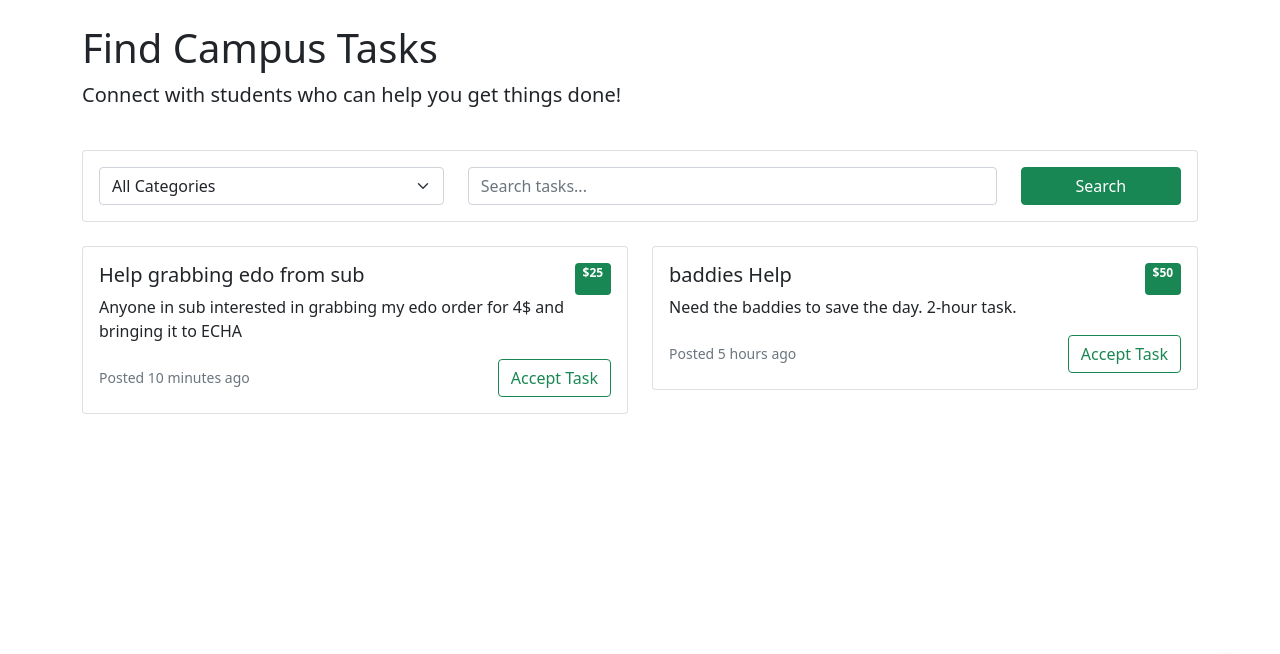
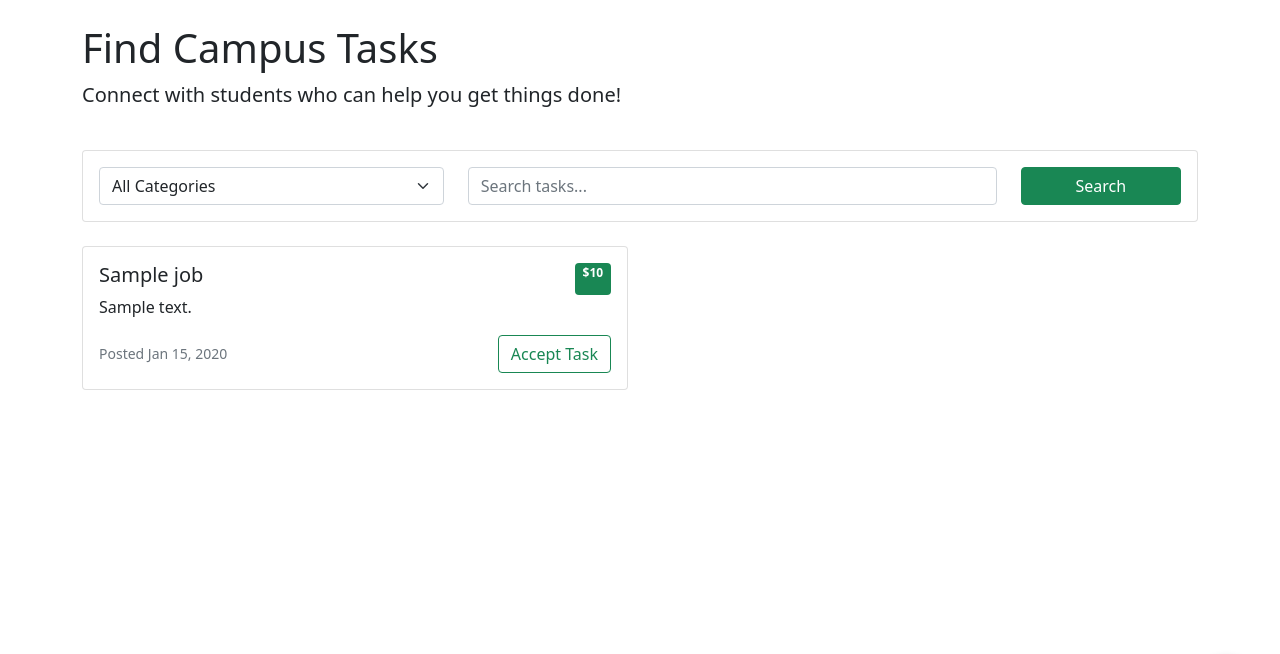
Before and after one commit to kuznimyk/mixed-baddies_fixed, a Flask app: template templates/index.html in a window 1280 px wide. Shown: the part 59-713 px from the top of the page. Run offline with Flask 3, Linux system fonts and the light colour scheme; the template is opened without the code that fills it: most values are stand-ins (such as "Sample title", 1, 10 or a date in 2020); some libraries are stand-ins or nearby versions.

Commit message:
connected backend to mongo, and now jobs are displayed on home page

```diff
--- a/app.py
+++ b/app.py
@@ -13,7 +13,7 @@ app = Flask(__name__, static_folder='static', static_url_path='/')
 CORS(app)
 
 # Configuration
-app.config["MONGO_URI"] = "mongodb+srv://root:Qwerty%2B1@cluster0.q3gur.mongodb.net/CampusGig?retryWrites=true&w=majority&appName=Cluster0"
+app.config["MONGO_URI"] = "mongodb://localhost:27017/campusdash"
 app.config["JWT_SECRET_KEY"] = "supersecretkey"  # Change this in production
 app.config["SECRET_KEY"] = "anothersecretkey"  # For session management
 app.config["UPLOAD_FOLDER"] = "static/uploads"
@@ -126,23 +126,8 @@ food_delivery_schema = {
 }
 
 # Helper functions for job operations
-def create_job(job_type, job_data):
-    """Create a new job of specified type"""
-    job_data["created_at"] = datetime.datetime.utcnow()
-    job_data["updated_at"] = datetime.datetime.utcnow()
-    job_data["status"] = "open"
 
-    collection_map = {
-        "creative_work": mongo.db.creative_work,
-        "academic_help": mongo.db.academic_help,
-        "food_delivery": mongo.db.food_delivery
-    }
 
-    collection = collection_map.get(job_type)
-    if not collection:
-        raise ValueError("Invalid job type")
-
-    return collection.insert_one(job_data)
 
 def get_user_jobs(user_id, job_type=None):
     """Get all jobs posted by a user, optionally filtered by type"""
@@ -190,7 +175,7 @@ def complete_job(job_id, data):
         "job_type": job["job_type"],
         "user_info": job["user_info"],
         "respondent_info": job["respondent_info"],
-        "completion_time": datetime.datetime.utcnow(),
+        "completion_time": datetime.now(),
         "photo_verification": data.get("photo_verification"),
         "user_confirmation": data.get("user_confirmation", False),
         "respondent_confirmation": data.get("respondent_confirmation", False)
@@ -228,8 +213,17 @@ def inject_user():
 # Public routes
 @app.route("/")
 def home():
-    tasks = mongo.db.jobs.find({"status": "open"}).limit(10)
-    return render_template('index.html', tasks=tasks, logged_in= 'user_id' in session)
+    try:
+        jobs = get_all_jobs()
+        print("Jobs fetched for homepage:", jobs)  # Debugging print
+        formatted_jobs = [format_job_for_display(job) for job in jobs]
+        return render_template('index.html', jobs=formatted_jobs, logged_in='user_id' in session)
+    except Exception as e:
+        print("Error loading jobs:", str(e))
+        flash("Error loading jobs.", "danger")
+        return render_template('index.html', jobs=[], logged_in='user_id' in session)
+
+
 
 # Authentication routes
 @app.route("/signup", methods=["GET", "POST"])
@@ -264,7 +258,7 @@ def signup_page():
             "degree": request.form.get("degree", ""),
             "balance": 0.0,
             "role": "user",
-            "created_at": datetime.datetime.utcnow()
+            "created_at": datetime.now()
         }
 
         user_id = mongo.db.users.insert_one(user_data).inserted_id
@@ -352,7 +346,7 @@ def jobs():
         job_data = {
             "place": data["place"],
             "meet_place": data.get("meet_place", "IN PERSON"),
-            "post_time": datetime.datetime.utcnow(),
+            "post_time": datetime.now(),
             "meet_time": data.get("meet_time"),
             "job_price": float(data.get("job_price", 0)),
             "job_details": data["job_details"],
@@ -467,7 +461,7 @@ def complete_job():
             "job_type": job["job_type"],
             "user_info": job["user_info"],
             "respondent_info": job["respondent_info"],
-            "completion_time": datetime.datetime.utcnow(),
+            "completion_time": datetime.now(),
             "photo_verification": data.get("photo_verification"),
             "user_confirmation": data.get("user_confirmation", False),
             "respondent_confirmation": data.get("respondent_confirmation", False)
@@ -499,21 +493,9 @@ def complete_job():
         return jsonify({"error": "Failed to complete job"}), 500
 
 # Example: Creating a new creative work job
-@app.route("/create_job", methods=["POST"])
-@login_required
-def create_new_job():
-    current_user_id = session.get('user_id')
-    job_data = {
-        "user_id": ObjectId(current_user_id),
-        "job_title": request.form.get("job_title"),
-        "job_description": request.form.get("job_description"),
-        "fee": float(request.form.get("fee")),
-        "meetup_type": request.form.get("meetup_type"),
-        "datetime": datetime.datetime.utcnow()
-    }
-    create_job("creative_work", job_data)
-    flash("Job created successfully!", "success")
-    return redirect(url_for('dashboard'))
+
+
+
 
 # In your signup route
 @app.route("/signup", methods=["POST"])
@@ -539,7 +521,7 @@ def signup():
         "profile_image": profile_image,
         "balance": 0.0,
         "role": "user",
-        "created_at": datetime.datetime.utcnow()
+        "created_at": datetime.now()
     }
 
     mongo.db.users.insert_one(user_data)
@@ -571,6 +553,229 @@ def update_profile_image():
 
     return jsonify({"error": "Invalid file type"}), 400
 
+# Update the create_job function in app.py
+# Add this to your app.py
+
+@app.route("/create_new_job", methods=["POST"])
+@login_required
+def create_new_job():
+    try:
+        # Debug: Print all form data
+        print("Received form data:", request.form.to_dict())
+
+        job_type = request.form.get("job_type")
+        if not job_type:
+            flash("Job type is required", "danger")
+            return redirect(url_for('dashboard'))
+
+        # Debug: Print fee value specifically
+        fee_str = request.form.get("fee")
+        print(f"Raw fee value: {fee_str}")
+        print(f"Fee type: {type(fee_str)}")
+
+        # Parse and validate fee
+        try:
+            if fee_str and fee_str.strip():
+                fee = float(fee_str)
+                print(f"Converted fee: {fee}")
+                print(f"Converted fee type: {type(fee)}")
+                if fee < 0:
+                    raise ValueError("Fee cannot be negative")
+            else:
+                fee = 0.0
+                print("No fee provided, defaulting to 0.0")
+        except ValueError as e:
+            print(f"Fee conversion error: {str(e)}")
+            flash(f"Invalid fee value: {str(e)}", "danger")
+            return redirect(url_for('dashboard'))
+
+        # Create job data with explicit fee
+        job_data = {
+            "user_id": session.get('user_id'),
+            "fee": fee,  # Use the validated fee
+            "datetime": request.form.get("datetime"),
+            "meetup_type": request.form.get("meetup_type", "VIRTUAL")
+        }
+
+        print("Job data before type-specific updates:", job_data)
+
+        # Add job type specific fields
+        if job_type == "creative_work":
+            if not request.form.get("job_title"):
+                raise ValueError("Job title is required")
+            if not request.form.get("job_description"):
+                raise ValueError("Job description is required")
+
+            job_data.update({
+                "job_title": request.form.get("job_title"),
+                "job_description": request.form.get("job_description"),
+                "location": request.form.get("location") if request.form.get("meetup_type") == "IN_PERSON" else None
+            })
+        elif job_type == "academic_help":
+            if not request.form.get("subject"):
+                raise ValueError("Subject is required")
+            if not request.form.get("problem_description"):
+                raise ValueError("Problem description is required")
+
+            job_data.update({
+                "subject": request.form.get("subject"),
+                "problem_description": request.form.get("problem_description"),
+                "location": request.form.get("location") if request.form.get("meetup_type") == "IN_PERSON" else None
+            })
+        elif job_type == "food_delivery":
+            if not request.form.get("restaurant_name"):
+                raise ValueError("Restaurant name is required")
+            if not request.form.get("order_description"):
+                raise ValueError("Order description is required")
+
+            job_data.update({
+                "restaurant_name": request.form.get("restaurant_name"),
+                "order_description": request.form.get("order_description")
+            })
+
+        print("Final job data before creation:", job_data)
+
+        # Create the job with explicit fee value
+        result = create_job(job_type, job_data)
+
+        # Debug: Print the result
+        print("Job creation result:", result)
+
+        if result:
+            flash("Job created successfully!", "success")
+        else:
+            flash("Job creation failed - no ID returned", "danger")
+
+        return redirect(url_for('dashboard'))
+
+    except Exception as e:
+        print(f"Error in create_new_job: {str(e)}")
+        print(f"Error type: {type(e)}")
+        flash("An error occurred while creating the job.", "danger")
+        return redirect(url_for('dashboard'))
+
+def create_job(job_type, job_data):
+    """Create a new job with explicit fee handling"""
+    try:
+        # Debug: Print incoming job data
+        print("Creating job with data:", job_data)
+        print(f"Fee value: {job_data.get('fee')}")
+        print(f"Fee type: {type(job_data.get('fee'))}")
+
+        # Ensure fee is a float
+        fee = float(job_data.get('fee', 0.0))
+        print(f"Final fee value: {fee}")
+
+        # Create base job document with explicit fee
+        base_job = {
+            "user_id": ObjectId(job_data["user_id"]),
+            "fee": fee,  # Explicitly set fee
+            "status": "open",
+            "created_at": datetime.datetime.now(),
+            "updated_at": datetime.datetime.now(),
+            "datetime": job_data.get("datetime", datetime.datetime.now())
+        }
+
+        print("Base job document:", base_job)
+
+        # Add type-specific fields
+        if job_type == "creative_work":
+            collection = mongo.db.creative_work
+            base_job.update({
+                "job_title": job_data["job_title"],
+                "job_description": job_data["job_description"],
+                "meetup_type": job_data.get("meetup_type", "VIRTUAL"),
+                "location": job_data.get("location")
+            })
+        elif job_type == "academic_help":
+            collection = mongo.db.academic_help
+            base_job.update({
+                "subject": job_data["subject"],
+                "problem_description": job_data["problem_description"],
+                "meetup_type": job_data.get("meetup_type", "VIRTUAL"),
+                "location": job_data.get("location")
+            })
+        elif job_type == "food_delivery":
+            collection = mongo.db.food_delivery
+            base_job.update({
+                "restaurant_name": job_data["restaurant_name"],
+                "order_description": job_data["order_description"]
+            })
+
+        print("Final document to insert:", base_job)
+
+        # Insert document and verify fee
+        result = collection.insert_one(base_job)
+
+        # Debug: Verify the inserted document
+        inserted_doc = collection.find_one({"_id": result.inserted_id})
+        print("Inserted document:", inserted_doc)
+        print(f"Inserted fee value: {inserted_doc.get('fee')}")
+
+        return str(result.inserted_id)
+
+    except Exception as e:
+        print(f"Error in create_job: {str(e)}")
+        print(f"Error type: {type(e)}")
+        raise
+
+def get_all_jobs():
+    """
+    Retrieve all active jobs from all collections with type information
+    Returns a list of jobs sorted by creation date
+    """
+    all_jobs = []
+
+    # Collect jobs from each type
+    job_types = ["creative_work", "academic_help", "food_delivery"]
+
+    for job_type in job_types:
+        jobs = list(mongo.db[job_type].find({"status": "open"}))
+        for job in jobs:
+            job["_id"] = str(job["_id"])
+            job["user_id"] = str(job["user_id"])
+            job["job_type"] = job_type
+            all_jobs.append(job)
+
+    # Sort by creation date (newest first)
+    return sorted(all_jobs, key=lambda x: x["created_at"], reverse=True)
+
+def format_job_for_display(job):
+    """
+    Format a job document for display in the template
+    """
+    formatted_job = {
+        "id": str(job["_id"]),
+        "fee": "{:.2f}".format(job["fee"]),
+        "created_at": job["created_at"],
+        "job_type": job.get("job_type", "unknown"),
+        "status": job["status"]
+    }
+
+    # Add type-specific display fields
+    if job["job_type"] == "creative_work":
+        formatted_job.update({
+            "title": job["job_title"],
+            "description": job["job_description"],
+            "location": job.get("location", "Online"),
+            "meetup_type": job["meetup_type"]
+        })
+    elif job["job_type"] == "academic_help":
+        formatted_job.update({
+            "title": f"Help needed with {job['subject']}",
+            "description": job["problem_description"],
+            "location": job.get("location", "Online"),
+            "meetup_type": job["meetup_type"]
+        })
+    elif job["job_type"] == "food_delivery":
+        formatted_job.update({
+            "title": f"Food Delivery from {job['restaurant_name']}",
+            "description": job["order_description"]
+        })
+
+    return formatted_job
+
+
 if __name__ == "__main__":
     setup_database_indices()
     app.run(debug=True)
--- a/templates/index.html
+++ b/templates/index.html
@@ -2,8 +2,6 @@
 {% block title %} Main page {% endblock %}
 
 {% block content %}
-
-
 <main class="container mt-4">
     <section class="row mb-4">
         <div class="col-12">
@@ -38,41 +36,29 @@
         </div>
     </section>
 
-        <!-- Task Listings -->
+    <!-- Dynamic Job Listings -->
     <section class="row">
-            <!-- Task Example 1 -->
+        {% for job in jobs %}
         <div class="col-md-6 mb-4">
             <div class="card">
                 <div class="card-body">
                     <div class="d-flex justify-content-between">
-                            <h5 class="card-title">Help grabbing edo from sub</h5>
-                            <span class="badge bg-success">$25</span>
+                        <h5 class="card-title">{{ job.title }}</h5>
+                        <span class="badge bg-success">${{ job.fee }}</span>
                     </div>
-                        <p class="card-text">Anyone in sub interested in grabbing my edo order for 4$ and bringing it to ECHA</p>
+                    <p class="card-text">
+                        {{ job.get('job_description', job.get('problem_description', job.get('order_description', 'No details available'))) }}
+                    </p>
                     <div class="d-flex justify-content-between align-items-center">
-                            <small class="text-muted">Posted 10 minutes ago</small>
+                        <small class="text-muted">
+                            Posted {{ job.get('created_at').strftime('%b %d, %Y') if job.get('created_at') else 'Recently' }}
+                        </small>
                         <button class="btn btn-outline-success">Accept Task</button>
                     </div>
                 </div>
             </div>
         </div>
-
-            <!-- Task  Example 2 -->
-            <div class="col-md-6 mb-4">
-                <div class="card">
-                    <div class="card-body">
-                        <div class="d-flex justify-content-between">
-                            <h5 class="card-title">baddies Help</h5>
-                            <span class="badge bg-success">$50</span>
-                        </div>
-                        <p class="card-text">Need  the baddies to save the day. 2-hour task.</p>
-                        <div class="d-flex justify-content-between align-items-center">
-                            <small class="text-muted">Posted 5 hours ago</small>
-                            <button class="btn btn-outline-success">Accept Task</button>
-                        </div>
-                    </div>
-                </div>
-            </div>
+        {% endfor %}
     </section>
 
     <!-- Request Help Button -->
@@ -87,7 +73,6 @@
     </div>
 </main>
 
-
 <!-- Bootstrap JS and dependencies -->
 <script src="https://cdn.jsdelivr.net/npm/bootstrap@5.3.0/dist/js/bootstrap.bundle.min.js"></script>
 
```
Also changed, not shown: templates/dashboard.html (+132 -170 lines). Lines whose indentation alone changed are shown as unchanged.
